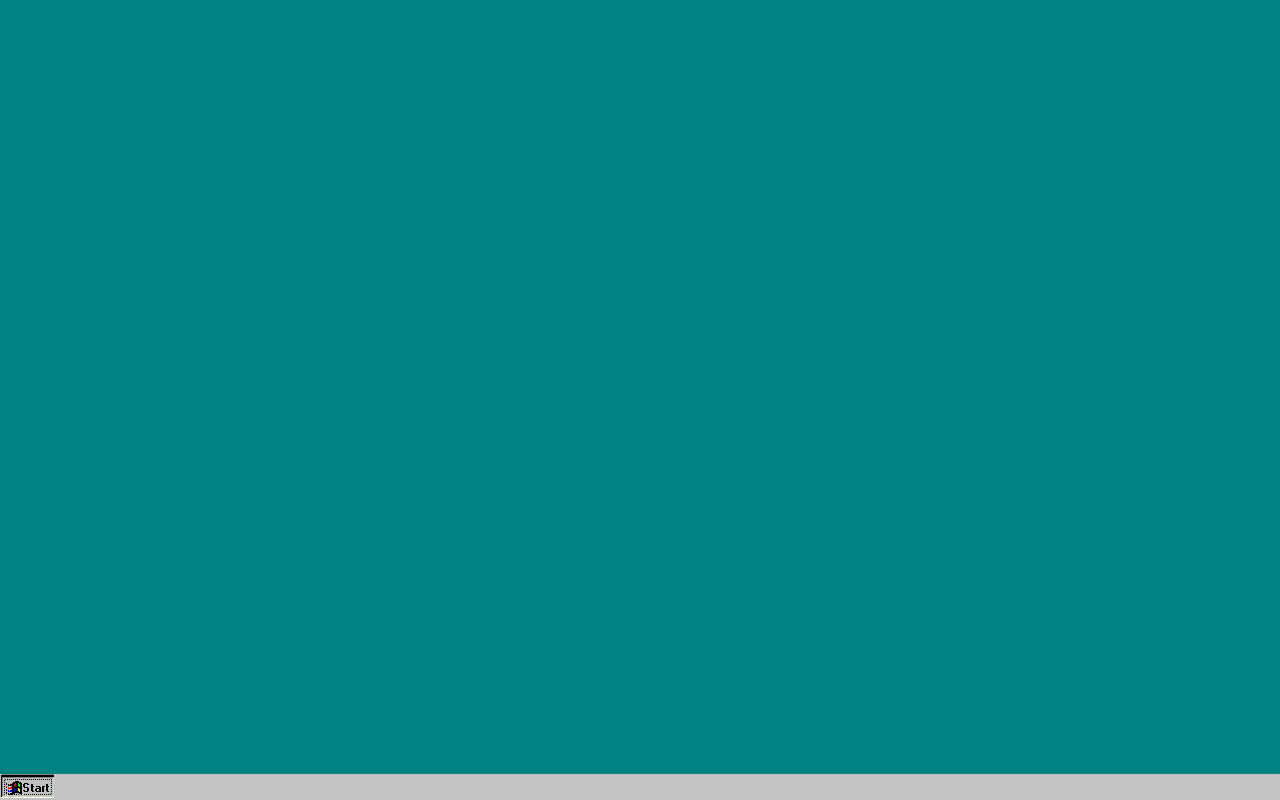
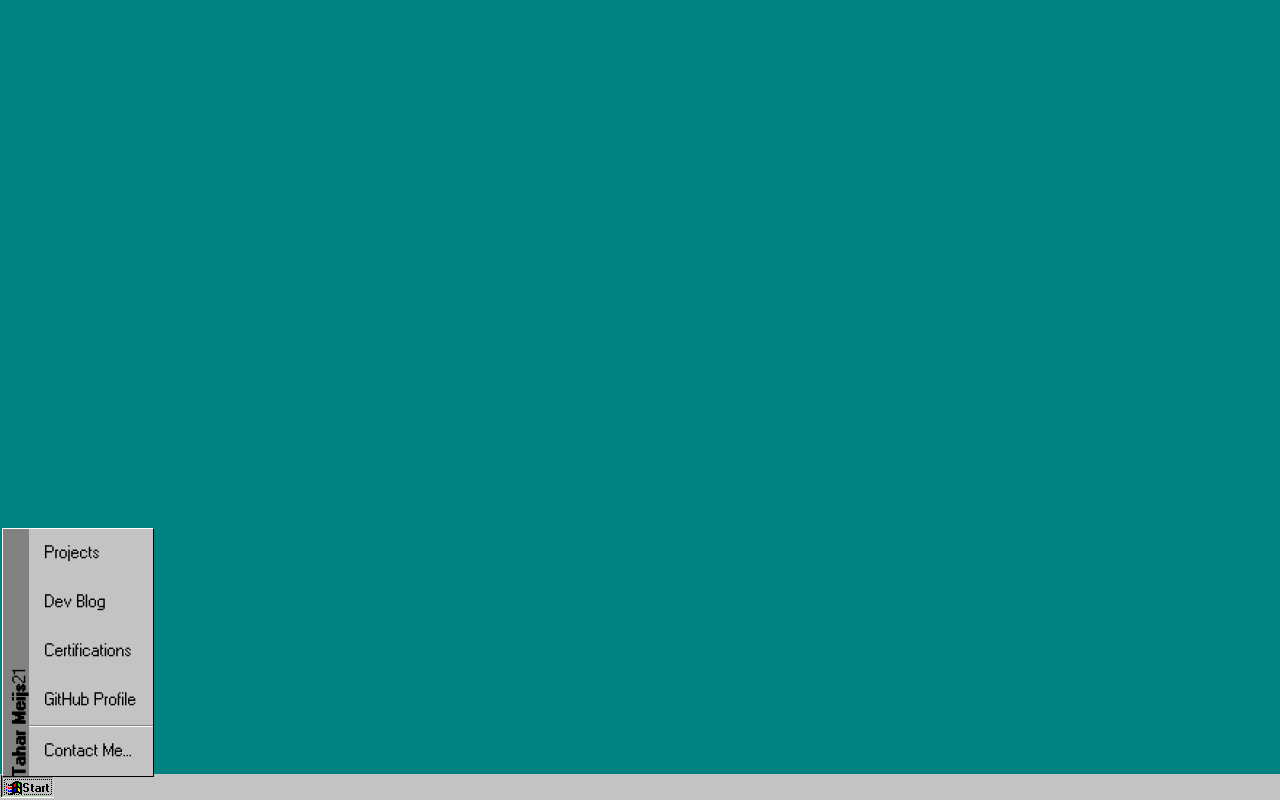
Before and after one commit to tntmeijs/tntmeijs.github.io, a React (Create React App) app: page / in a window 1280 px wide. Both pictures are taken after a click on the button 27 px from the left and 787 px from the top of the page. Built offline with nearby package versions, Linux system fonts and the light colour scheme.

Commit message:
Added menu items, borders, and horizontal divider

```diff
--- /dev/null
+++ b/src/components/HorizontalDivider.jsx
@@ -0,0 +1,5 @@
+import "./../styles/HorizontalDivider.css";
+
+export default function HorizontalDivider() {
+  return <div className="horizontal-divider"></div>;
+}
--- /dev/null
+++ b/src/components/MenuItem.jsx
@@ -0,0 +1,14 @@
+import "./../styles/MenuItem.css";
+
+export default function MenuItem(props) {
+  if (!props.title) {
+    return null;
+  }
+
+  return (
+    <div className="menu-item">
+      <img />
+      <span>{props.title}</span>
+    </div>
+  );
+}
--- a/src/components/StartMenu.jsx
+++ b/src/components/StartMenu.jsx
@@ -1,5 +1,11 @@
 import { useState } from "react";
+
+import MenuItem from "./MenuItem";
+import HorizontalDivider from "./HorizontalDivider";
+
 import "./../styles/StartMenu.css";
+
+import startMenuSideBanner from "./../images/start_menu_side_banner.png";
 
 export default function StartMenu() {
   const [isActive, setIsActive] = useState(false);
@@ -11,6 +17,28 @@ export default function StartMenu() {
   const startButtonStyle = "start-button" + (isActive ? " active" : "");
 
   return (
-    <button className={startButtonStyle} onClick={onStartButtonToggle}></button>
+    <>
+      <button
+        className={startButtonStyle}
+        onClick={onStartButtonToggle}
+      ></button>
+
+      {isActive ? (
+        <nav className="menu">
+          <span className="menu-side-banner">
+            <b>Tahar Meijs</b>
+            <span>{new Date().getFullYear().toString().substr(2, 4)}</span>
+          </span>
+          <div className="menu-container">
+            <MenuItem title="Contact Me..." />
+            <HorizontalDivider />
+            <MenuItem title="GitHub Profile" />
+            <MenuItem title="Certifications" />
+            <MenuItem title="Dev Blog" />
+            <MenuItem title="Projects" />
+          </div>
+        </nav>
+      ) : null}
+    </>
   );
 }
--- a/src/index.css
+++ b/src/index.css
@@ -19,6 +19,7 @@
 
 * {
   font-family: "MS Sans Serif";
+  font-size: 16px;
 }
 
 b {
--- /dev/null
+++ b/src/styles/HorizontalDivider.css
@@ -0,0 +1,5 @@
+.horizontal-divider {
+  height: 1px;
+  background-color: var(--win-95-white);
+  border-top: 1px solid var(--win-95-dark-gray);
+}
--- /dev/null
+++ b/src/styles/MenuItem.css
@@ -0,0 +1,8 @@
+.menu-item {
+  padding: 16px;
+}
+
+.menu-item:hover {
+  background-color: var(--win-95-blue);
+  color: var(--win-95-white);
+}
--- a/src/styles/StartMenu.css
+++ b/src/styles/StartMenu.css
@@ -5,8 +5,38 @@
   height: 100%;
   width: 54px;
   border: none;
+  outline: none;
 }
 
 .start-button.active {
   background-image: url("./../images/start_button_pressed.png");
 }
+
+.menu {
+  background-color: var(--win-95-gray);
+  position: absolute;
+  bottom: 23px;
+  left: 2px;
+  display: flex;
+  border-top: 1px solid var(--win-95-white);
+  border-left: 1px solid var(--win-95-white);
+  border-right: 1px solid var(--win-95-black);
+  border-bottom: 1px solid var(--win-95-black);
+}
+
+.menu-container {
+  width: 100%;
+  display: flex;
+  flex-direction: column-reverse;
+}
+
+.menu-side-banner {
+  background-color: var(--win-95-dark-gray);
+  writing-mode: vertical-rl;
+  text-orientation: sideways;
+  transform: rotate(180deg);
+  -o-transform: rotate(180deg);
+  -ms-transform: rotate(180deg);
+  -moz-transform: rotate(180deg);
+  -webkit-transform: rotate(180deg);
+}
```
Also changed, not shown: src/images/start_menu_side_banner.png (added).
